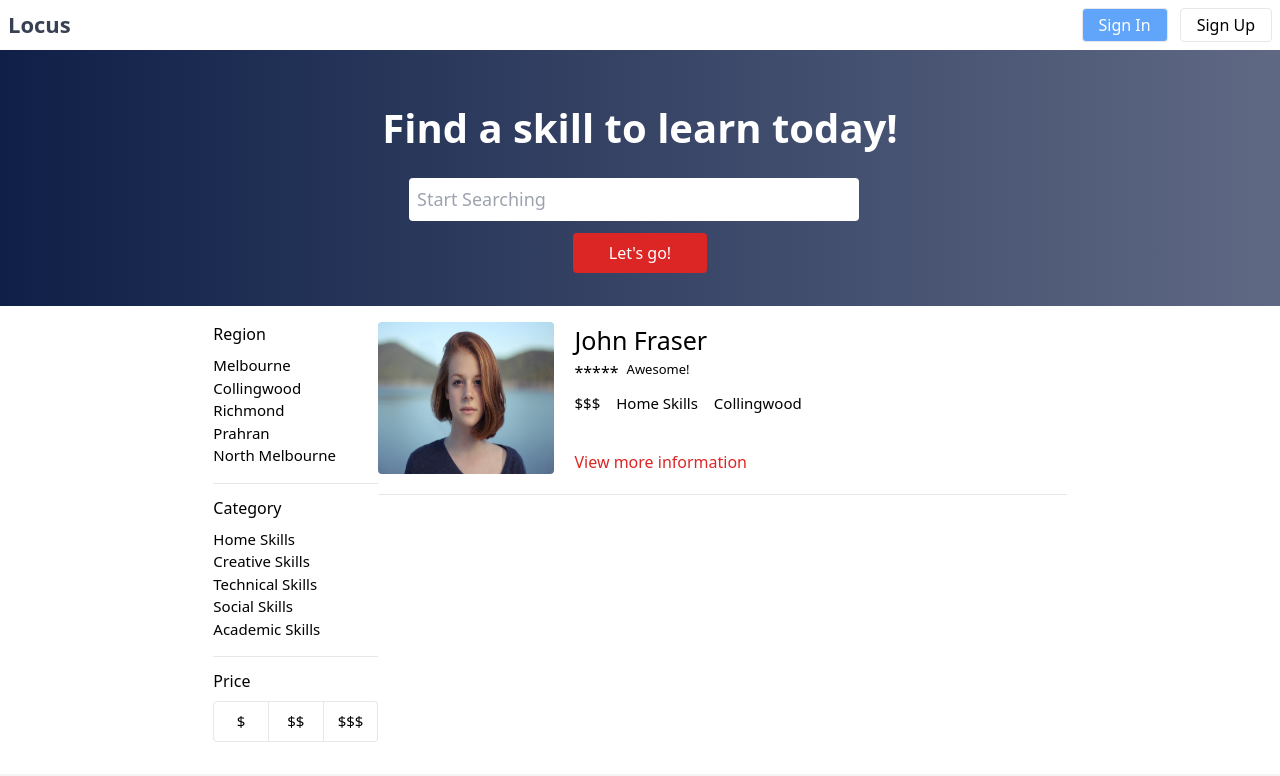
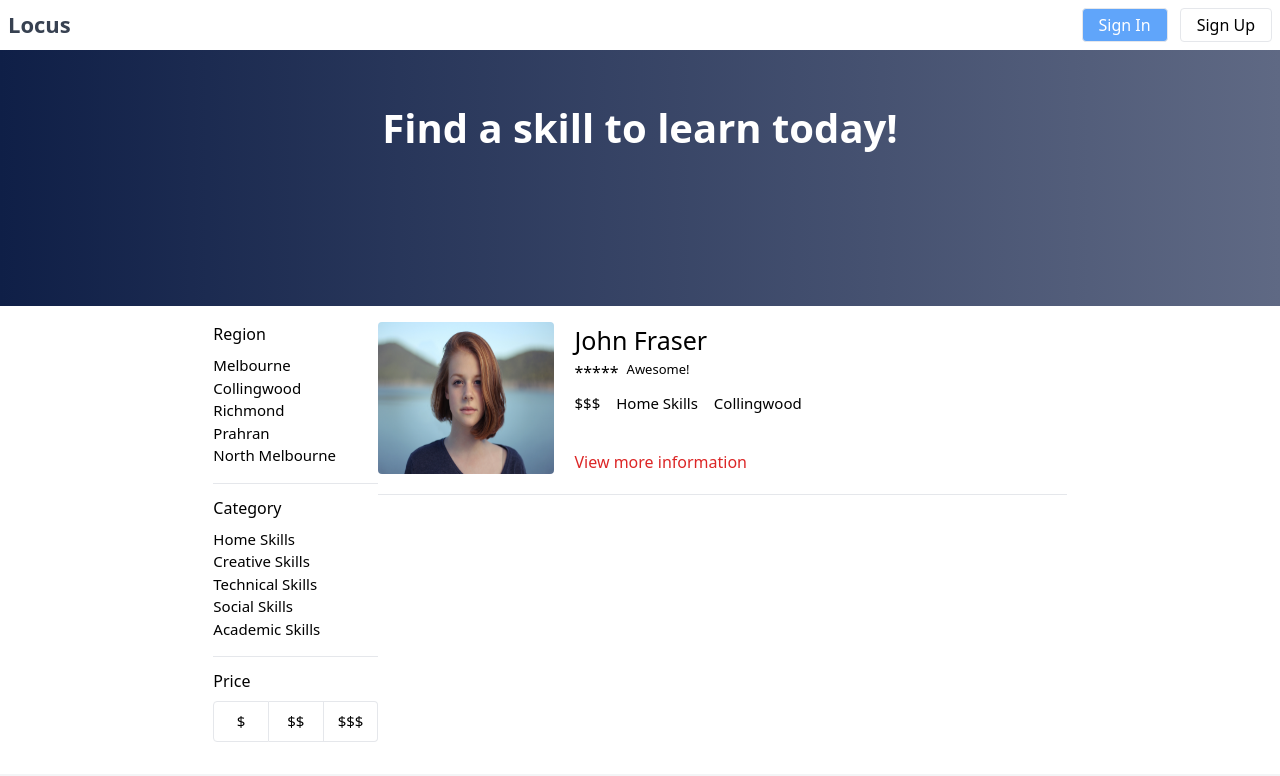
Before and after one commit to calebthecurious/Locus-app, a Next.js app: page /search in a window 1280 px wide. Shown: the top 776 px of the page. Built offline with nearby package versions, Linux system fonts and the light colour scheme.

Commit message:
9th commit - client side rendering pages

```diff
--- a/app/components/Header.tsx
+++ b/app/components/Header.tsx
@@ -1,36 +1,14 @@
-"use client";
+import SearchBar from "./SearchBar";
 
-import { useRouter } from "next/navigation";
-import { useState } from "react";
 
 export default function Header() {
-    const router = useRouter();
-    const [location, setLocation] = useState("");
+
 
     return (
         <div className="h-64 bg-gradient-to-r from-[#0f1f47] to-[#5f6984] p-2">
             <div className="text-center mt-10">
                 <h1 className='text-white text-5xl font-bold mb-2'>Find a skill to learn today!</h1>
-            {/* SEARCH BAR */}
-            <div className="text-left text-lg py-3 m-auto flex justify-center">
-                <input
-                type="text"
-                className="rounded mr-3 p-2 w-[450px]"
-                placeholder='Start Searching'
-                value={location}
-                onChange={(e) => setLocation(e.target.value)}
-                />
-            </div>
-            <button
-                className="rounded bg-red-600 px-9 py-2 text-white "
-                onClick={() => {
-                if (location === "banana") return;
-                router.push('/search');
-                }}
-            >
-                Let's go!
-            </button>
-            {/* SEARCH BAR */}
+                <SearchBar />
             </div>
         </div>
     )
--- a/app/components/NavBar.tsx
+++ b/app/components/NavBar.tsx
@@ -1,3 +1,5 @@
+"use client";
+
 import Link from "next/link";
 
 export default function NavBar() {
--- /dev/null
+++ b/app/components/SearchBar.tsx
@@ -0,0 +1,9 @@
+import React from 'react'
+
+export default function SearchBar() {
+  return (
+    <div>
+
+    </div>
+  )
+}
--- a/app/components/guideCard.tsx
+++ b/app/components/guideCard.tsx
@@ -1,3 +1,5 @@
+"use client";
+
 export default function GuideCard() {
     return (
         <div className="w-64 h-72 m-3 rounded overflow-hidden border cursor-pointer">
--- a/app/search/components/Header.tsx
+++ b/app/search/components/Header.tsx
@@ -1,12 +1,9 @@
+import SearchBar from "../../components/SearchBar";
+
 export default function Header() {
     return (
         <div className="bg-gradient-to-r to-[#5f6984] from-[#0f1f47] p-2">
-            <div className="text-left text-lg py-3 m-auto flex justify-center">
-                <input type="text" className="rounded mr-3 p-2 w-[450px]" placeholder='Start Searching'/>
-                <button className="rounded bg-red-600 px-9 py-2 text-white ">
-                Let's go!
-                </button>
-            </div>
+            <SearchBar />
         </div>
     )
 }
```
